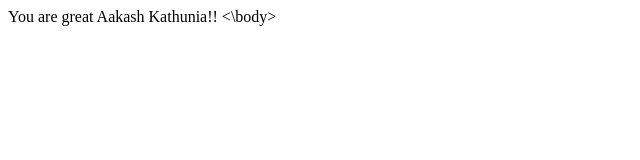
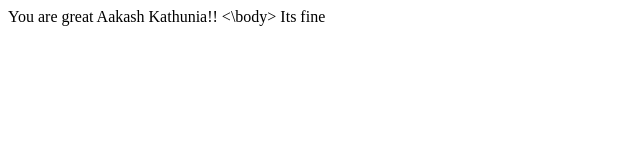
Before and after one commit to aakkat/devopsal7, a plain HTML site: page index.html in a window 1280 px wide. Shown: the full height of the page, 0-640 px from the left. Drawn offline with Linux system fonts and the light colour scheme.

Commit message:
fourth comment

```diff
--- a/index.html
+++ b/index.html
@@ -1,3 +1,6 @@
 <body color ='aqua'>
 You are great Aakash Kathunia!!
 <\body>
+
+
+Its fine
```
